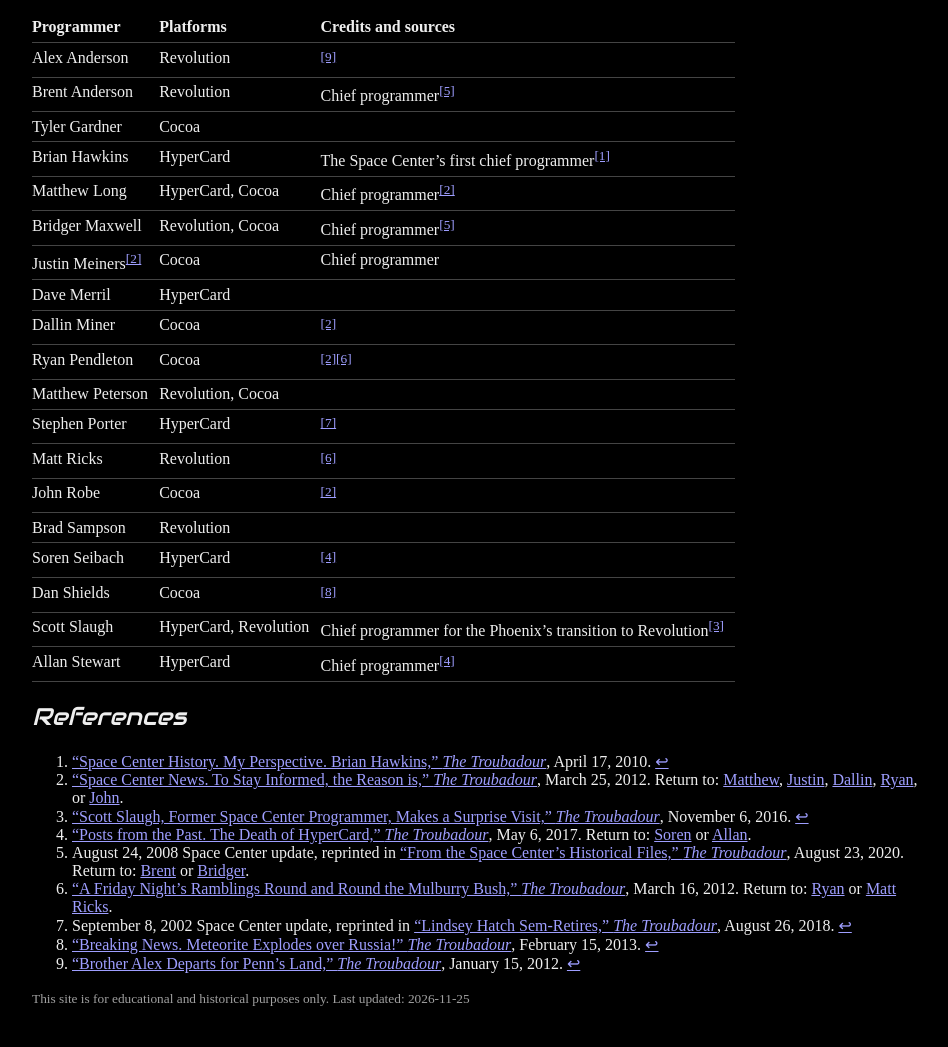
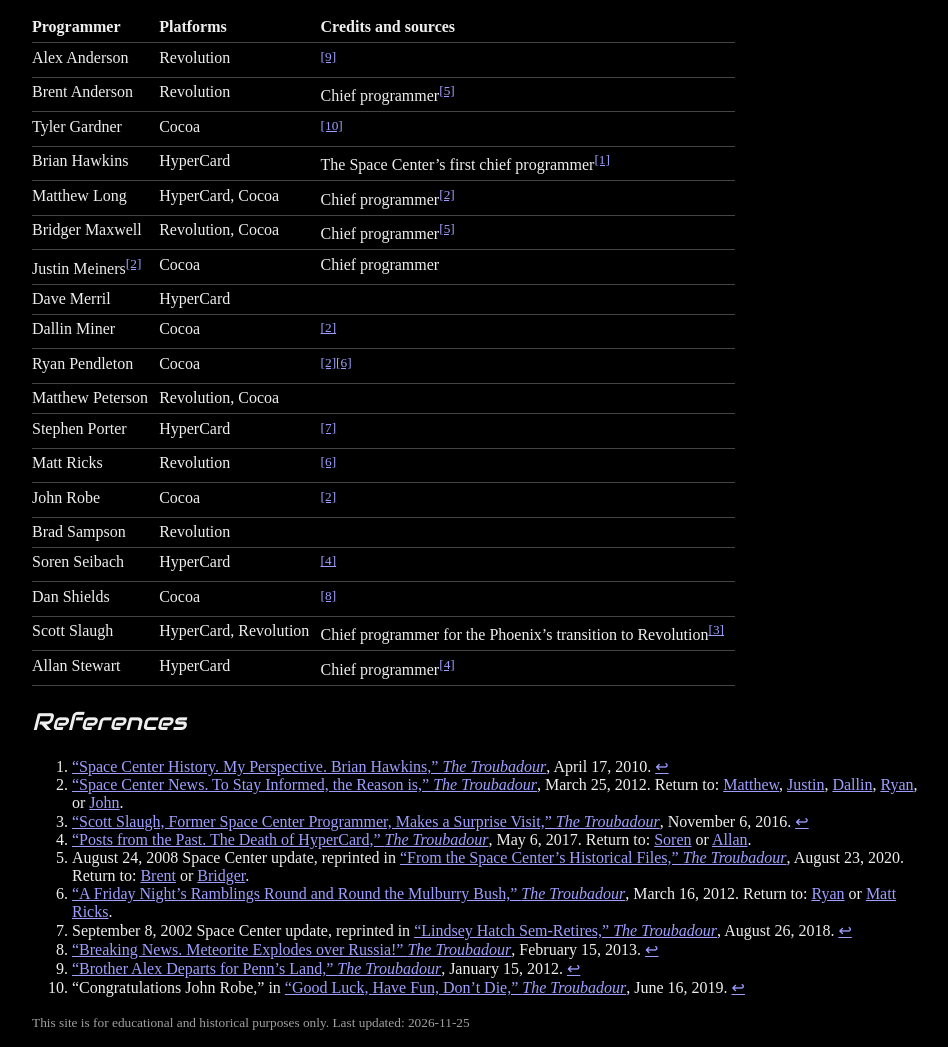
Before and after one commit to justinmeiners/cmsc-software-archive, a plain HTML site: page docs/programmers.html in a window 1280 px wide. Shown: the part 157-1204 px from the top of the page, without its empty margins (160-1108 px from the left). Before the commit the page ends 1180 px from the top, so only its background shows below. Drawn offline with Linux system fonts and the light colour scheme.

Commit message:
add programmers

```diff
--- a/docs/programmers.html
+++ b/docs/programmers.html
@@ -23,7 +23,7 @@
   <tbody>
     <tr><th scope="row">Alex Anderson</th><td>Revolution</td><td><sup id="fnref-9"><a href="#fn-9" aria-label="Note 9">[9]</a></sup></td></tr>
     <tr><th scope="row">Brent Anderson</th><td>Revolution</td><td>Chief programmer<sup id="fnref-5-brent"><a href="#fn-5" aria-label="Note 5">[5]</a></sup></td></tr>
-    <tr><th scope="row">Tyler Gardner</th><td>Cocoa</td><td></td></tr>
+    <tr><th scope="row">Tyler Gardner</th><td>Cocoa</td><td><sup id="fnref-10"><a href="#fn-10" aria-label="Note 10">[10]</a></sup></td></tr>
     <tr><th scope="row">Brian Hawkins</th><td>HyperCard</td><td>The Space Center’s first chief programmer<sup id="fnref-1"><a href="#fn-1" aria-label="Note 1">[1]</a></sup></td></tr>
     <tr><th scope="row">Matthew Long</th><td>HyperCard, Cocoa</td><td>Chief programmer<sup id="fnref-2-matt"><a href="#fn-2" aria-label="Note 2">[2]</a></sup></td></tr>
     <tr><th scope="row">Bridger Maxwell</th><td>Revolution, Cocoa</td><td>Chief programmer<sup id="fnref-5-bridger"><a href="#fn-5" aria-label="Note 5">[5]</a></sup></td></tr>
@@ -54,6 +54,7 @@
   <li id="fn-7">September 8, 2002 Space Center update, reprinted in <a href="https://voyagerslog.blogspot.com/2018/08/lindsey-hatch-sem-retires-is-she-last.html" target="_blank" rel="noopener noreferrer">“Lindsey Hatch Sem-Retires,” <em>The Troubadour</em></a>, August 26, 2018. <a href="#fnref-7" aria-label="Back to note 7 in the table">↩</a></li>
   <li id="fn-8"><a href="https://voyagerslog.blogspot.com/2013/02/breaking-news-meteor-explodes-over.html" target="_blank" rel="noopener noreferrer">“Breaking News. Meteorite Explodes over Russia!” <em>The Troubadour</em></a>, February 15, 2013. <a href="#fnref-8" aria-label="Back to note 8 in the table">↩</a></li>
   <li id="fn-9"><a href="https://voyagerslog.blogspot.com/2012/01/brother-alex-departs-for-penns-land.html" target="_blank" rel="noopener noreferrer">“Brother Alex Departs for Penn’s Land,” <em>The Troubadour</em></a>, January 15, 2012. <a href="#fnref-9" aria-label="Back to note 9 in the table">↩</a></li>
+  <li id="fn-10">“Congratulations John Robe,” in <a href="https://voyagerslog.blogspot.com/2019/06/good-luck-have-fun-dont-die-science.html" target="_blank" rel="noopener noreferrer">“Good Luck, Have Fun, Don’t Die,” <em>The Troubadour</em></a>, June 16, 2019. <a href="#fnref-10" aria-label="Back to note 10 in the table">↩</a></li>
 </ol>
 
 </main>
```
Also changed, not shown: content/programmers.html (+2 -1 lines).
